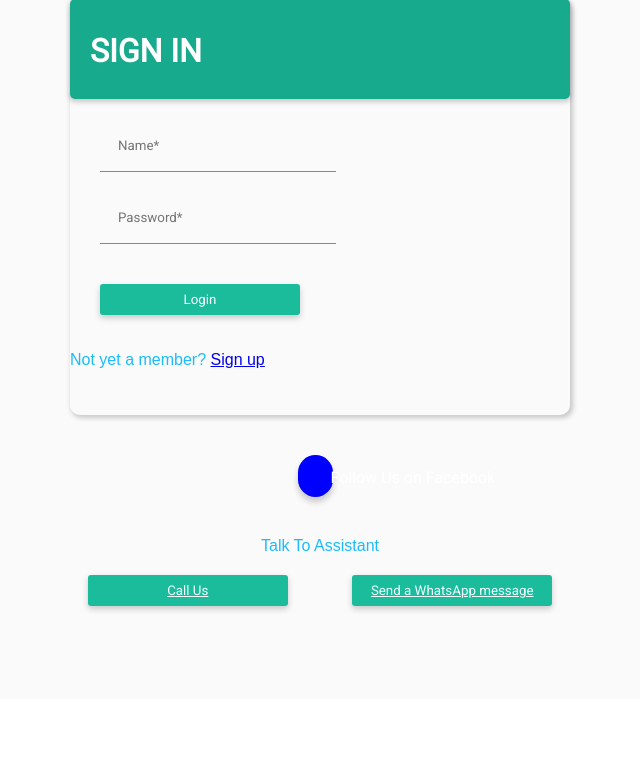
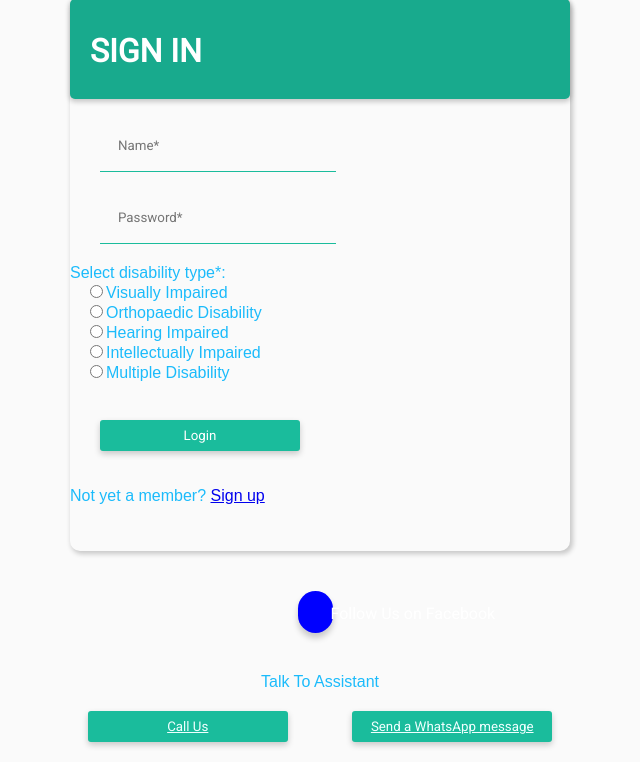
Before and after one commit to mystery2828/TECH-ASSIST-FOR-DISABLED-PEOPLE, a PHP site: page /login.php in a window 1280 px wide. Shown: the part 101-863 px from the top of the page, without its empty margins (320-960 px from the left). Before the commit the page ends 713 px from the top, so only its background shows below. Run offline with PHP 8.4, Linux system fonts and the light colour scheme; some libraries are stand-ins or nearby versions.

Commit message:
Add files via upload

```diff
--- a/login.php
+++ b/login.php
@@ -41,6 +41,12 @@
   	<?php include('errors.php'); ?>
   	 <input type="text" class="input1" name="username" placeholder="Name*"  required>
  <input type="password" class="input1" name="password" placeholder="Password*" required>
+ Select disability type*:<br/>
+      <input type="radio" class="radio1" id="dis1" name="disability" value="Visually Impaired" required>Visually Impaired<br/>
+      <input type="radio" class="radio1" id="dis2" name="disability" value="Orthopaedic Disability" required>Orthopaedic Disability<br/>
+      <input type="radio" class="radio1" id="dis3" name="disability" value="Hearing Impaired" required>Hearing Impaired<br/>
+      <input type="radio" class="radio1" id="dis4" name="disability" value="Intellectually Impaired" required>Intellectually Impaired<br/>
+      <input type="radio" class="radio1" id="dis5" name="disability" value="Multiple Disability" required>Multiple Disability<br/><br/>
   	<div class="input-group">
   		<button type="submit" class="btn" name="login_user">Login</button>
   	</div>
--- a/server.php
+++ b/server.php
@@ -6,8 +6,8 @@ $username = "";
 $email    = "";
 $contact = "";
 $disability= "";
-$education= "";
-$profession= "";
+//$education= "";
+//$profession= "";
 $errors = array();
 
 // connect to the database
@@ -20,7 +20,7 @@ if (isset($_POST['reg_user'])) {
   $email = mysqli_real_escape_string($db, $_POST['email']);
   $password_1 = mysqli_real_escape_string($db, $_POST['password_1']);
   $password_2 = mysqli_real_escape_string($db, $_POST['password_2']);
-    $contact = mysqli_real_escape_string($db, $_POST['contact']);
+  $contact = mysqli_real_escape_string($db, $_POST['contact']);
     $disability = mysqli_real_escape_string($db, $_POST['disability']);
 
   // form validation: ensure that the form is correctly filled ...
@@ -53,8 +53,8 @@ if (isset($_POST['reg_user'])) {
   if (count($errors) == 0) {
   	$password = md5($password_1);//encrypt the password before saving in the database
 
-  	$query = "INSERT INTO users (username, email, password, contact, disability, education, profession)
-  			  VALUES('$username', '$email', '$password', '$contact', '$disability', '$education', '$profession')";
+  	$query = "INSERT INTO users (username, email, password, disability)
+  			  VALUES('$username', '$email', '$password', '$disability')";
   	mysqli_query($db, $query);
   	$_SESSION['username'] = $username;
   	$_SESSION['success'] = "You are now logged in";
@@ -69,6 +69,7 @@ if (isset($_POST['reg_user'])) {
 if (isset($_POST['login_user'])) {
   $username = mysqli_real_escape_string($db, $_POST['username']);
   $password = mysqli_real_escape_string($db, $_POST['password']);
+  $disability = mysqli_real_escape_string($db, $_POST['disability']);
 
   if (empty($username)) {
   	array_push($errors, "Username is required");
@@ -82,7 +83,8 @@ if (isset($_POST['login_user'])) {
   	$query = "SELECT * FROM users WHERE username='$username' AND password='$password'";
   	$results = mysqli_query($db, $query);
   	if (mysqli_num_rows($results) == 1) {
-  	  $_SESSION['username'] = $username;
+      $_SESSION['username'] = $username;
+      $_SESSION['disability'] = $disability;
   	  $_SESSION['success'] = "You are now logged in";
   	  header('location: index.php');
   	}else {
```
Also changed, not shown: index.php (+5 -2 lines), register.php (+5 -5 lines), README.md.
